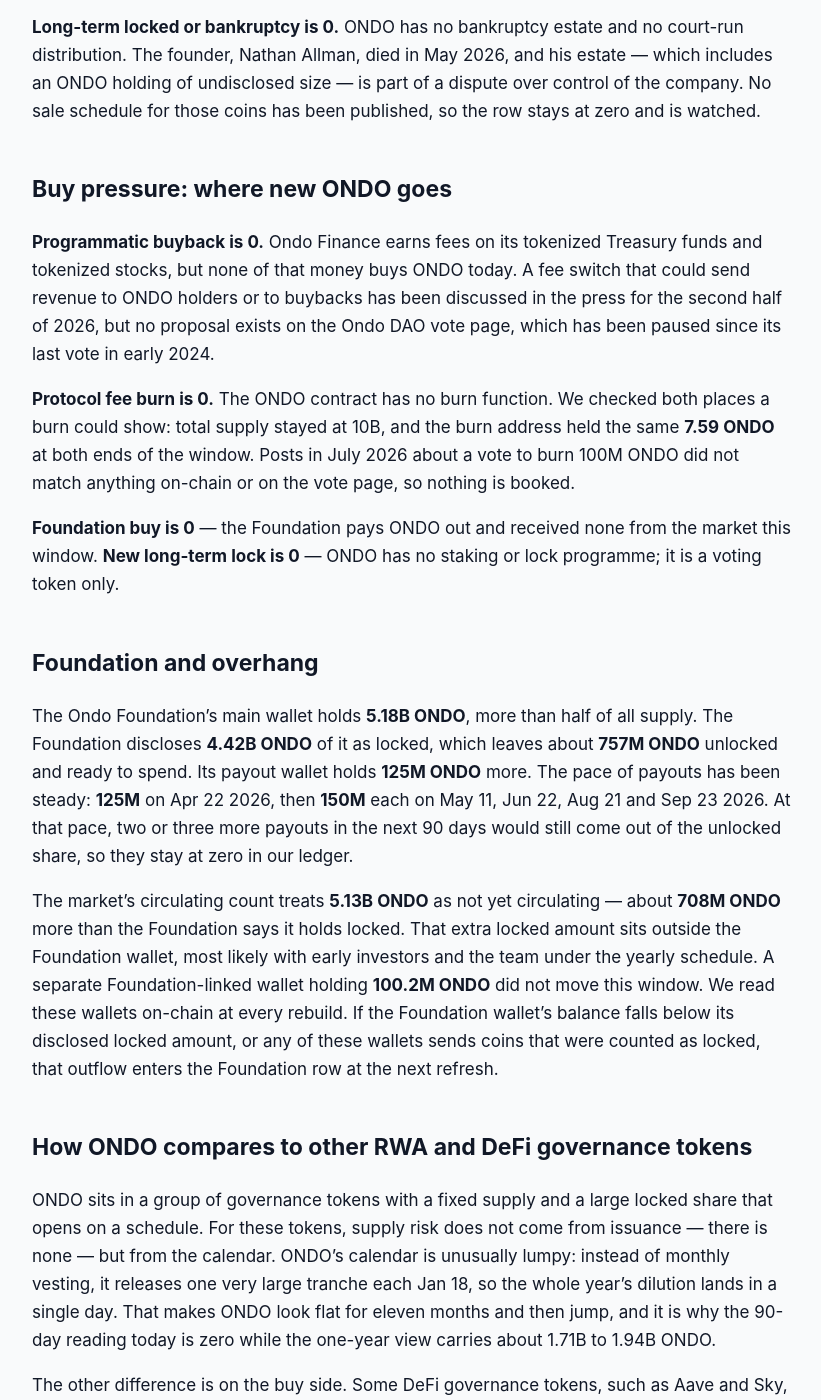
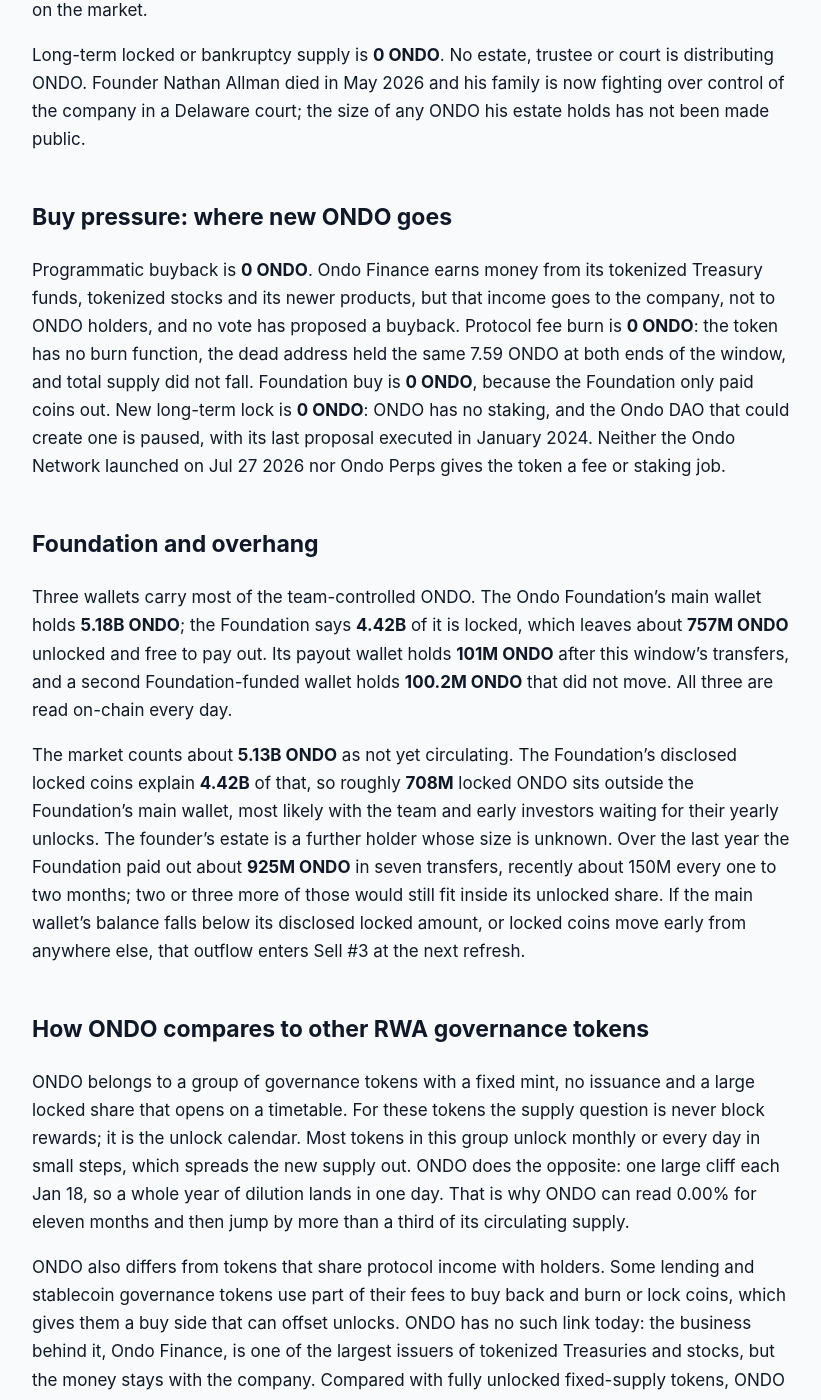
Before and after one commit to jeevansongmy-spec/mrnasdog-articles, a Jekyll site: the page built from crypto/ondo-pressure-framework.md, in a window 1280 px wide and 1400 px high, scrolled down 1300 px. Shown: the whole window, without its empty margins (228-1049 px from the left). Built offline with Jekyll 4.4.1, drawn with Linux system fonts in a browser that asks for light colours; some of the changed text lies outside the part shown.

Commit message:
publish: crypto/ondo-pressure-framework

```diff
--- a/crypto/ondo-pressure-framework.md
+++ b/crypto/ondo-pressure-framework.md
@@ -1,6 +1,6 @@
 ---
-title:         "ONDO Inflation Analysis · September 2026 · Mixed flows · supply roughly steady"
-description:   "ONDO supply is roughly steady: 0.00% net in 90 days, no mint, no unlock, and a 300M Foundation payout from coins already unlocked. Next cliff Jan 18 2027."
+title:         "ONDO Inflation Analysis · October 2026 · Mixed flows · supply roughly steady"
+description:   "ONDO supply is flat: 0.00% net over 90 days, no mint, no unlock, no buyback; a 300M Foundation payout used coins already unlocked. Next unlock Jan 18 2027."
 canonical_url: "https://mrnasdog.com/research/ondo/inflation"
 tags:          ["crypto", "ondo", "rwa", "tokenunlocks"]
 published:     true
@@ -8,58 +8,54 @@ published:     true
 
 *Originally published at [https://mrnasdog.com/research/ondo/inflation](https://mrnasdog.com/research/ondo/inflation)*
 
-# ONDO Inflation Analysis · September 2026 · Mixed flows · supply roughly steady
+# ONDO Inflation Analysis · October 2026 · Mixed flows · supply roughly steady
 
-ONDO supply is flat. Over the 90 days to **Sep 29 2026**, no new ONDO was created, no yearly unlock fell due and nothing was bought back or burned, so the MrNasdog Pressure Framework reads **0 ONDO** of sell pressure, **0 ONDO** of buy pressure and a net change of **0.00%** — the same for the next 90 days. The Ondo Foundation did pay out **300M ONDO**, but from coins that were already unlocked, and the next locked tranche does not open until **Jan 18 2027**.
+The MrNasdog Pressure Framework reads Ondo Finance's ONDO token as flat: **0.00% net** over the last 90 days and **0.00%** projected for the next 90. In that window no ONDO was minted, no vesting cliff fell, and nothing was bought back or burned, so sell pressure and buy pressure are both **0 ONDO**. The inflation monitor reads **−0.04%**, a gap of **0.04 percentage points**, well inside tolerance. The one real supply risk is the calendar: ONDO unlocks once a year, and the next unlock, about **1.71B ONDO**, lands on **Jan 18 2027**, just after the 90-day window ends.
 
 ## The verdict, in one paragraph
 
-The framework reads ONDO at **0.00%** net over the last 90 days and **0.00%** for the next 90 days, on a circulating base of **4.87B ONDO** out of a fixed **10B** total. Our supply monitor, which tracks the market's circulating count day by day, reads **+0.01%** over the same window. The gap is **0.01 percentage points**, well inside our 0.5-point tolerance, so no warning flag is shown. In one line: **a quiet float between two yearly cliffs** — nothing new reaches the market until the Jan 18 2027 unlock.
+Between Jul 4 and Oct 2 2026, ONDO's circulating supply of **4.87B** coins did not grow: the framework books **0 ONDO** of new supply against **0 ONDO** removed, a net of **0.00%**, and the same **0.00%** for Oct 2 to Dec 31 2026. The monitor, which reads circulating supply day by day, shows **−0.04%** for the same 90 days. The gap is **0.04 percentage points**, far under the 0.5-point line, so no warning chip is shown. ONDO is a quiet token between unlocks: flat for most of the year, then a single large step every Jan 18.
 
 ## Sell pressure: where new ONDO comes from
 
-**Protocol inflation is 0.** All 10B ONDO were created in one go in April 2022, and the on-chain total supply read exactly **10,000,000,000 ONDO** at both ends of the window. The ONDO contract does contain a mint function, but it only works for an address holding a special role, and a test call from an ordinary address is refused. No coins were minted this window and ONDO has no staking rewards, so there is no issuance to count. Because that mint function exists, we do not call the supply permanently fixed.
+Protocol inflation is **0 ONDO**. ONDO has no block rewards, no staking pay and no emission schedule. All **10B ONDO** were minted once, and the Ondo Foundation's token documents say there is no scheduled or planned inflation. On-chain, the ONDO total supply read exactly 10B at both ends of the window, and that number is stored in the token's live storage, so a mint would have shown up. The token contract does keep a minting role, so supply is not fixed by code; it simply was not used.
 
-**Vesting unlocks are 0.** Locked ONDO opens once a year on **Jan 18**, a schedule that runs to **Jan 18 2029**. The last cliff was Jan 18 2026, when the circulating count jumped by about **1.71B ONDO** in a single day. The next cliff is **Jan 18 2027**: unlock trackers put it at about **1.94B ONDO**, while the last jump in the circulating count points to about 1.71B. Either way, it falls outside both 90-day windows, so it adds nothing here.
+Vesting unlocks are **0 ONDO** for both windows. ONDO's locked coins open in one block each year on Jan 18, a pattern set when the token became transferable on Jan 18 2024. The last unlock, on Jan 18 2026, lifted circulating supply by about **1.71B ONDO** in a single day. The next one is due **Jan 18 2027**; trackers put it at about 1.71B to 1.94B ONDO, from the ecosystem growth, protocol development and private sale pools. That date falls after Dec 31 2026, so it is outside the next 90 days.
 
-**Foundation and unscheduled unlocks are 0.** This is the row that looks busy but is not. The Ondo Foundation's main wallet sent out **150M ONDO on Aug 21 2026** and another **150M ONDO on Sep 23 2026**, and a payout wallet passed the coins on in lots of 9M to 26M. But at the start of the window the Foundation wallet held **348.5M ONDO more** than the entire locked supply, and the Foundation itself discloses only **4.42B ONDO** of that wallet as locked. So every payout came from coins the market already counts as circulating — a move inside the float, not new supply.
+Foundation and unscheduled unlocks are **0 ONDO**, even though the Foundation moved real money. Its main wallet sent **150M ONDO** on Aug 21 2026 and another **150M ONDO** on Sep 23 2026 to a payout wallet, which then passed coins on to many smaller wallets. Those **300M ONDO** came out of coins the Foundation had already unlocked, and those coins were already counted as circulating, so the payouts change who holds ONDO but not how much ONDO is on the market.
 
-**Long-term locked or bankruptcy is 0.** ONDO has no bankruptcy estate and no court-run distribution. The founder, Nathan Allman, died in May 2026, and his estate — which includes an ONDO holding of undisclosed size — is part of a dispute over control of the company. No sale schedule for those coins has been published, so the row stays at zero and is watched.
+Long-term locked or bankruptcy supply is **0 ONDO**. No estate, trustee or court is distributing ONDO. Founder Nathan Allman died in May 2026 and his family is now fighting over control of the company in a Delaware court; the size of any ONDO his estate holds has not been made public.
 
 ## Buy pressure: where new ONDO goes
 
-**Programmatic buyback is 0.** Ondo Finance earns fees on its tokenized Treasury funds and tokenized stocks, but none of that money buys ONDO today. A fee switch that could send revenue to ONDO holders or to buybacks has been discussed in the press for the second half of 2026, but no proposal exists on the Ondo DAO vote page, which has been paused since its last vote in early 2024.
-
-**Protocol fee burn is 0.** The ONDO contract has no burn function. We checked both places a burn could show: total supply stayed at 10B, and the burn address held the same **7.59 ONDO** at both ends of the window. Posts in July 2026 about a vote to burn 100M ONDO did not match anything on-chain or on the vote page, so nothing is booked.
-
-**Foundation buy is 0** — the Foundation pays ONDO out and received none from the market this window. **New long-term lock is 0** — ONDO has no staking or lock programme; it is a voting token only.
+Programmatic buyback is **0 ONDO**. Ondo Finance earns money from its tokenized Treasury funds, tokenized stocks and its newer products, but that income goes to the company, not to ONDO holders, and no vote has proposed a buyback. Protocol fee burn is **0 ONDO**: the token has no burn function, the dead address held the same 7.59 ONDO at both ends of the window, and total supply did not fall. Foundation buy is **0 ONDO**, because the Foundation only paid coins out. New long-term lock is **0 ONDO**: ONDO has no staking, and the Ondo DAO that could create one is paused, with its last proposal executed in January 2024. Neither the Ondo Network launched on Jul 27 2026 nor Ondo Perps gives the token a fee or staking job.
 
 ## Foundation and overhang
 
-The Ondo Foundation's main wallet holds **5.18B ONDO**, more than half of all supply. The Foundation discloses **4.42B ONDO** of it as locked, which leaves about **757M ONDO** unlocked and ready to spend. Its payout wallet holds **125M ONDO** more. The pace of payouts has been steady: **125M** on Apr 22 2026, then **150M** each on May 11, Jun 22, Aug 21 and Sep 23 2026. At that pace, two or three more payouts in the next 90 days would still come out of the unlocked share, so they stay at zero in our ledger.
+Three wallets carry most of the team-controlled ONDO. The Ondo Foundation's main wallet holds **5.18B ONDO**; the Foundation says **4.42B** of it is locked, which leaves about **757M ONDO** unlocked and free to pay out. Its payout wallet holds **101M ONDO** after this window's transfers, and a second Foundation-funded wallet holds **100.2M ONDO** that did not move. All three are read on-chain every day.
 
-The market's circulating count treats **5.13B ONDO** as not yet circulating — about **708M ONDO** more than the Foundation says it holds locked. That extra locked amount sits outside the Foundation wallet, most likely with early investors and the team under the yearly schedule. A separate Foundation-linked wallet holding **100.2M ONDO** did not move this window. We read these wallets on-chain at every rebuild. If the Foundation wallet's balance falls below its disclosed locked amount, or any of these wallets sends coins that were counted as locked, that outflow enters the Foundation row at the next refresh.
+The market counts about **5.13B ONDO** as not yet circulating. The Foundation's disclosed locked coins explain **4.42B** of that, so roughly **708M** locked ONDO sits outside the Foundation's main wallet, most likely with the team and early investors waiting for their yearly unlocks. The founder's estate is a further holder whose size is unknown. Over the last year the Foundation paid out about **925M ONDO** in seven transfers, recently about 150M every one to two months; two or three more of those would still fit inside its unlocked share. If the main wallet's balance falls below its disclosed locked amount, or locked coins move early from anywhere else, that outflow enters Sell #3 at the next refresh.
 
-## How ONDO compares to other RWA and DeFi governance tokens
+## How ONDO compares to other RWA governance tokens
 
-ONDO sits in a group of governance tokens with a fixed supply and a large locked share that opens on a schedule. For these tokens, supply risk does not come from issuance — there is none — but from the calendar. ONDO's calendar is unusually lumpy: instead of monthly vesting, it releases one very large tranche each Jan 18, so the whole year's dilution lands in a single day. That makes ONDO look flat for eleven months and then jump, and it is why the 90-day reading today is zero while the one-year view carries about 1.71B to 1.94B ONDO.
+ONDO belongs to a group of governance tokens with a fixed mint, no issuance and a large locked share that opens on a timetable. For these tokens the supply question is never block rewards; it is the unlock calendar. Most tokens in this group unlock monthly or every day in small steps, which spreads the new supply out. ONDO does the opposite: one large cliff each Jan 18, so a whole year of dilution lands in one day. That is why ONDO can read 0.00% for eleven months and then jump by more than a third of its circulating supply.
 
-The other difference is on the buy side. Some DeFi governance tokens, such as Aave and Sky, now use protocol revenue to buy their own token back, which gives them a steady buyer that offsets unlocks. ONDO has no such link: Ondo Finance's products earn fees, but the ONDO token captures none of them. Until a fee switch or buyback is voted in, ONDO has no structural buyer, and every future unlock has to be absorbed by market demand alone.
+ONDO also differs from tokens that share protocol income with holders. Some lending and stablecoin governance tokens use part of their fees to buy back and burn or lock coins, which gives them a buy side that can offset unlocks. ONDO has no such link today: the business behind it, Ondo Finance, is one of the largest issuers of tokenized Treasuries and stocks, but the money stays with the company. Compared with fully unlocked fixed-supply tokens, ONDO still has **51.3%** of its coins to release, through Jan 18 2029.
 
 ## What to watch in the next 90 days
 
-**Foundation payouts:** the recent pace is about 150M ONDO every one to two months; watch whether the Foundation wallet drops toward its disclosed locked amount of 4.42B ONDO.
+**Foundation payouts:** the main Foundation wallet has paid 150M ONDO every one to two months; a payout that takes it below its disclosed 4.42B locked amount would be new supply.
 
-**A fee switch or buyback vote:** any real proposal on the Ondo DAO vote page would be the first buy-side mechanism ONDO has ever had.
+**The Jan 18 2027 unlock:** about 1.71B to 1.94B ONDO opens just after this window; any change to its size or date before Dec 31 2026 would move the reading.
 
-**The founder's estate:** any court ruling or sale plan that moves the estate's ONDO would need to be checked against the locked count.
+**A buyback or fee switch:** any Ondo DAO restart or company plan to link income to ONDO would add the token's first buy-side row.
 
-**The Jan 18 2027 cliff:** just after this window, about 1.71B to 1.94B ONDO unlocks — the largest single supply event of the coming year.
+**The founder's estate:** the Delaware court fight over control of Ondo Finance could reveal the estate's ONDO and whether any of it will be sold.
 
 ## Summary
 
-ONDO is a fixed-supply governance token of Ondo Finance whose circulating count is flat: **0.00%** net over the last 90 days and **0.00%** projected for the next 90, with the supply monitor at **+0.01%**. The Ondo Foundation keeps paying out coins — **300M ONDO** this window — but only from its unlocked share, so the float does not grow. The main risk is the yearly unlock: about 1.71B to 1.94B ONDO opens on **Jan 18 2027**, with no buyback or burn on the other side. The ceiling is 10B ONDO in total, fully in circulation after the last cliff on Jan 18 2029 — a limit set by policy, since a role-gated mint function still exists in the contract.
+The MrNasdog Pressure Framework reads ONDO at **0.00% net** for the last 90 days and the next 90: no mint, no vesting cliff, no buyback, no burn, against a monitor reading of **−0.04%**. The Ondo Foundation's **300M ONDO** of payouts in August and September came from coins already counted as circulating, so they did not add supply. The key risk is the yearly unlock: about **1.71B ONDO** opens on **Jan 18 2027**, and more cliffs follow through Jan 18 2029, until all 10B ONDO circulate. With no buyback or burn, nothing offsets those unlocks when they come.
 
 ---
 
-*MrNasdog Pressure Framework analysis of ONDO, Metric 1 — Inflation. Data + explanation only. Not financial advice. Checked Sep 29 2026.*
+*MrNasdog Pressure Framework analysis of ONDO, Metric 1 — Inflation. Data + explanation only. Not financial advice. Checked Oct 2 2026.*
```
